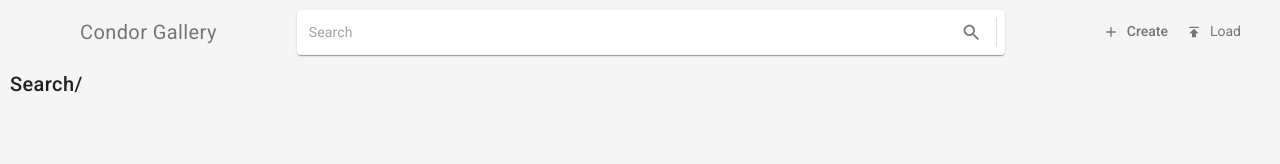
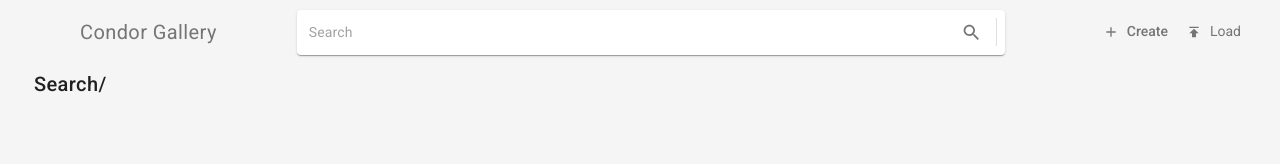
Before and after one commit to jicamachov/condor-gallery, a React (Create React App) app: page /search in a window 1280 px wide. Shown: the top 164 px of the page. Built offline with nearby package versions, Linux system fonts and the light colour scheme.

Commit message:
Add container to page search

```diff
--- a/src/components/pages/Search.jsx
+++ b/src/components/pages/Search.jsx
@@ -1,5 +1,5 @@
 import React from "react";
-import { Grid } from "@material-ui/core";
+import { Grid, Container } from "@material-ui/core";
 import Image from "../shared/image/Image";
 
 const Search = (props) => {
@@ -20,12 +20,12 @@ const Search = (props) => {
   );
 
   return (
-    <div >
+     <Container maxWidth="lg">
     <h5 className="m-10"> { `Search/`} </h5>
     <Grid style={{ flexGrow: 1 }} container spacing={1}>
       {element}
     </Grid>
-    </div>
+    </Container>
 
   );
 }
```
